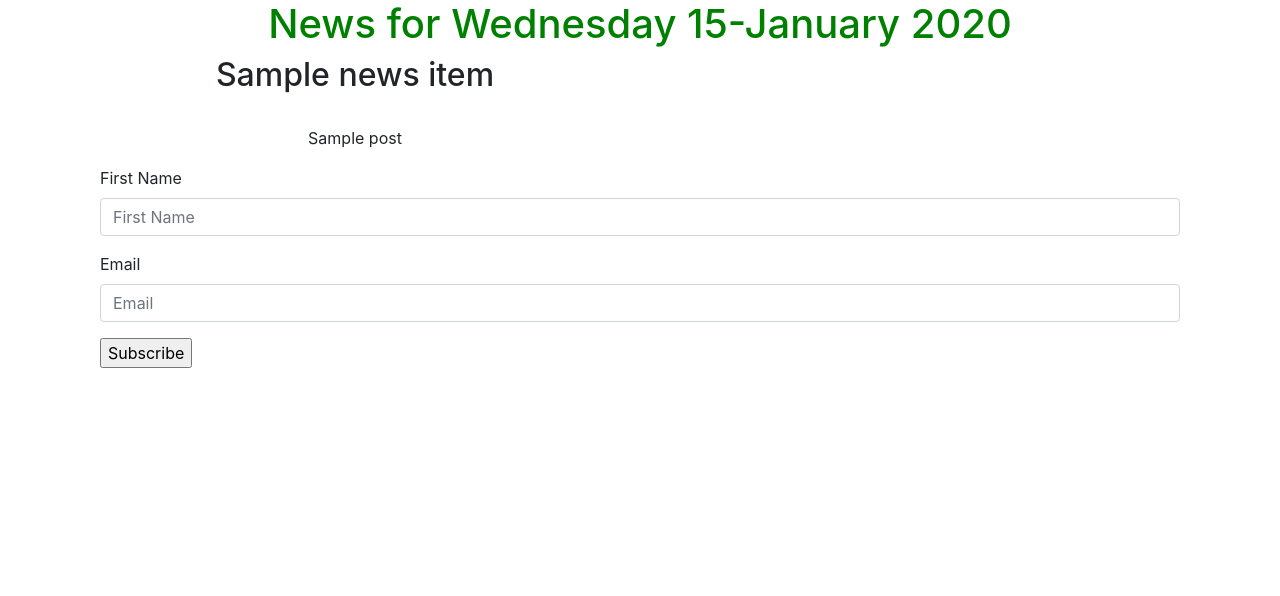
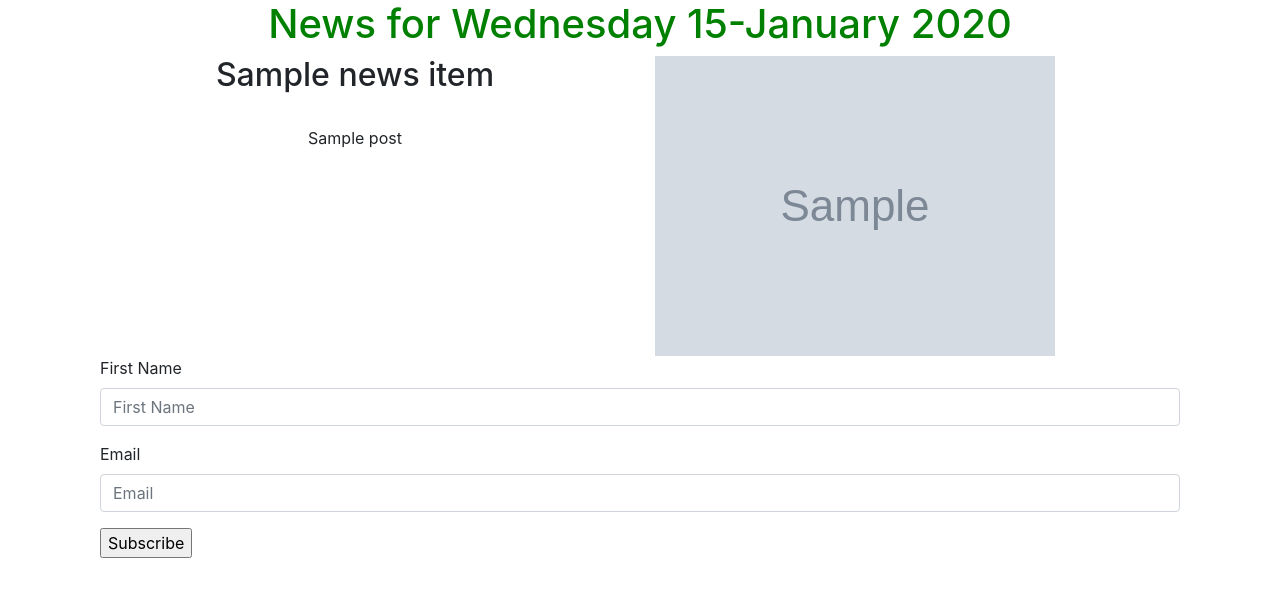
Before and after one commit to FloWambui/Moringa-Tribune, a Django app: template news/templates/all-news/today-news.html in a window 1280 px wide. Shown: the part 132-728 px from the top of the page. Run offline with Django 4.2, Linux system fonts and the light colour scheme; tables that the repository leaves empty hold one stand-in row (values such as "Sample post"); the template is opened without the code that fills it: values that come from a table or form of the project are taken from there, most other values are stand-ins (such as "Sample title", 1, 10 or a date in 2020); grey boxes marked "Sample" are stand-in pictures; some libraries are stand-ins or nearby versions.

Commit message:
add the image display path

```diff
--- a/news/templates/all-news/today-news.html
+++ b/news/templates/all-news/today-news.html
@@ -16,9 +16,9 @@
       <p class="text-center">{{news_item.post}}</p>
     </div>
     <!--Display news Article images  -->
-    <!-- <div class="col-xs-6 col-sm-6 col-md-6 col-lg-6">
+    <div class="col-xs-6 col-sm-6 col-md-6 col-lg-6">
       <img src="{{news_item.article_image.url}}" class="img-responsive" alt="Image">
-    </div> -->
+    </div>
 
   </div>
 
```
